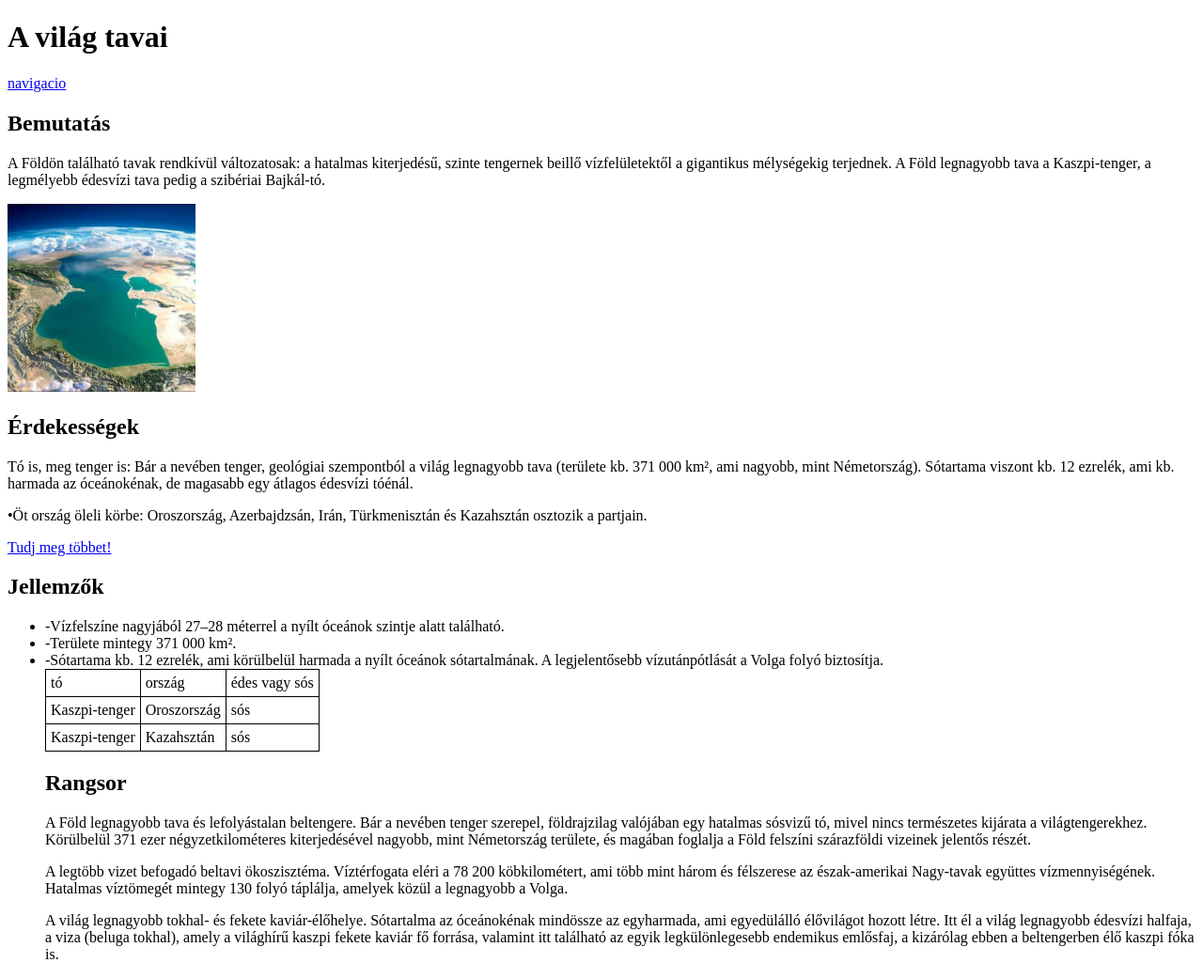
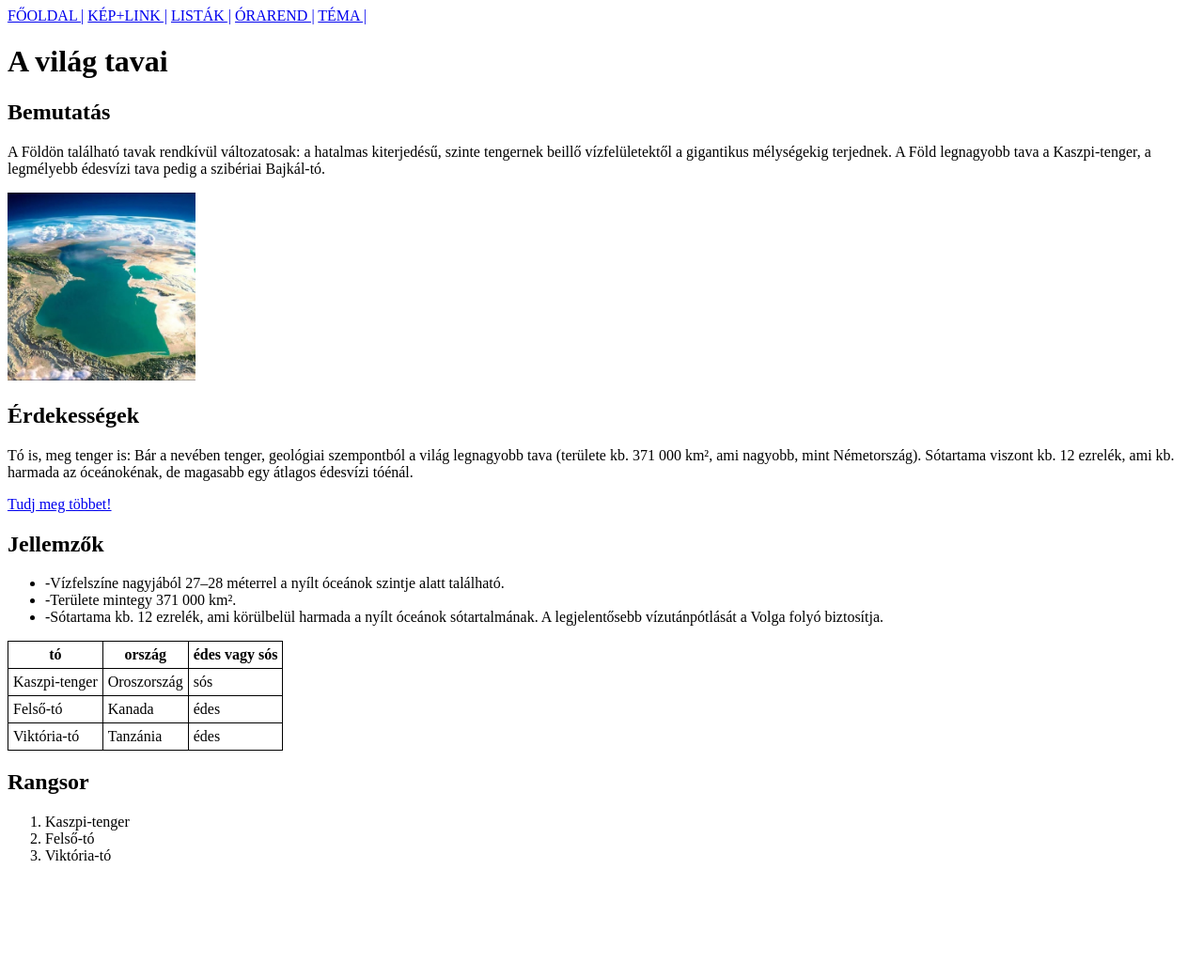
Before and after one commit to chiefkife/ikt, a plain HTML site: page tema.html in a window 1280 px wide. Shown: the whole page at 94% size. After the commit the page ends 936 px from the top, so only its background shows below. Drawn offline with Linux system fonts and the light colour scheme.

Commit message:
hibajavítás

```diff
--- a/tema.html
+++ b/tema.html
@@ -7,25 +7,31 @@
     <link rel="stylesheet" href="css/style.css">
 </head>
 <body>
-    <h1>A világ tavai</h1>
-<a href="keplink.html">navigacio</a>
+    <nav>
+        <a href="index.html">FŐOLDAL |</a>
+        <a href="keplink.html">KÉP+LINK |</a>
+        <a href="listak.html">LISTÁK |</a>
+        <a href="orarend.html">ÓRAREND |</a>
+        <a href="tema.html">TÉMA |</a>
+    </nav>
+<h1>A világ tavai</h1>
 <h2>Bemutatás</h2>
 <p>A Földön található tavak rendkívül változatosak: a hatalmas kiterjedésű, szinte tengernek beillő vízfelületektől a gigantikus mélységekig terjednek. A Föld legnagyobb tava a Kaszpi-tenger, a legmélyebb édesvízi tava pedig a szibériai Bajkál-tó.</p>
-<img src="img/1786616183303_150000_caspian-sea-satellite.webp" alt="" style="height: 200;" width="200"></img>
+<img src="img/1786616183303_150000_caspian-sea-satellite.webp" alt="TENGER" title="tenger" width="200"></img>
 <h2>Érdekességek</h2>
-<p>Tó is, meg tenger is: Bár a nevében tenger, geológiai szempontból a világ legnagyobb tava (területe kb. 371 000 km², ami nagyobb, mint Németország). Sótartama viszont kb. 12 ezrelék, ami kb. harmada az óceánokénak, de magasabb egy átlagos édesvízi tóénál.
-<p>•Öt ország öleli körbe: Oroszország, Azerbajdzsán, Irán, Türkmenisztán és Kazahsztán osztozik a partjain.
-</p><a href="https://hu.wikipedia.org/wiki/A_F%C3%B6ld_legnagyobb_tavainak_list%C3%A1ja" target="_blank" >Tudj meg többet!</a>
+<p>Tó is, meg tenger is: Bár a nevében tenger, geológiai szempontból a világ legnagyobb tava (területe kb. 371 000 km², ami nagyobb, mint Németország). Sótartama viszont kb. 12 ezrelék, ami kb. harmada az óceánokénak, de magasabb egy átlagos édesvízi tóénál.</p>
+<a href="https://hu.wikipedia.org/wiki/A_F%C3%B6ld_legnagyobb_tavainak_list%C3%A1ja" target="_blank" >Tudj meg többet!</a>
 <h2>Jellemzők</h2>
 <ul>
     <li>-Vízfelszíne nagyjából 27–28 méterrel a nyílt óceánok szintje alatt található.</li>
     <li>-Területe mintegy 371 000 km².</li>
     <li>-Sótartama kb. 12 ezrelék, ami körülbelül harmada a nyílt óceánok sótartalmának. A legjelentősebb vízutánpótlását a Volga folyó biztosítja.</li>
-<table border="1">
+</ul>
+<table>
     <tr>
-        <td>tó</td>
-        <td>ország</td>
-        <td>édes vagy sós</td>
+        <th>tó</th>
+        <th>ország</th>
+        <th>édes vagy sós</th>
     </tr>
     <tr>
         <td>Kaszpi-tenger</td>
@@ -33,14 +39,21 @@
         <td>sós</td>
     </tr>
     <tr>
-        <td>Kaszpi-tenger</td>
-        <td>Kazahsztán</td>
-        <td>sós</td>
+        <td>Felső-tó</td>
+        <td>Kanada</td>
+        <td>édes</td>
+    </tr>
+    <tr>
+        <td>Viktória-tó</td>
+        <td>Tanzánia</td>
+        <td>édes</td>
     </tr>
 </table>
 <h2>Rangsor</h2>
-A Föld legnagyobb tava és lefolyástalan beltengere. Bár a nevében tenger szerepel, földrajzilag valójában egy hatalmas sósvizű tó, mivel nincs természetes kijárata a világtengerekhez. Körülbelül 371 ezer négyzetkilométeres kiterjedésével nagyobb, mint Németország területe, és magában foglalja a Föld felszíni szárazföldi vizeinek jelentős részét.
-<p>A legtöbb vizet befogadó beltavi ökoszisztéma. Víztérfogata eléri a 78 200 köbkilométert, ami több mint három és félszerese az észak-amerikai Nagy-tavak együttes vízmennyiségének. Hatalmas víztömegét mintegy 130 folyó táplálja, amelyek közül a legnagyobb a Volga.</p>
-<p>A világ legnagyobb tokhal- és fekete kaviár-élőhelye. Sótartalma az óceánokénak mindössze az egyharmada, ami egyedülálló élővilágot hozott létre. Itt él a világ legnagyobb édesvízi halfaja, a viza (beluga tokhal), amely a világhírű kaszpi fekete kaviár fő forrása, valamint itt található az egyik legkülönlegesebb endemikus emlősfaj, a kizárólag ebben a beltengerben élő kaszpi fóka is.</p>
+<ol>
+    <li>Kaszpi-tenger</li>
+    <li>Felső-tó</li>
+    <li>Viktória-tó</li>
+</ol>
 </body>
 </html>
```
Also changed, not shown: index.html (+3 -0 lines), keplink.html (+3 -0 lines), listak.html (added, +31 -0 lines), orarend.html (+1 -1 lines).
